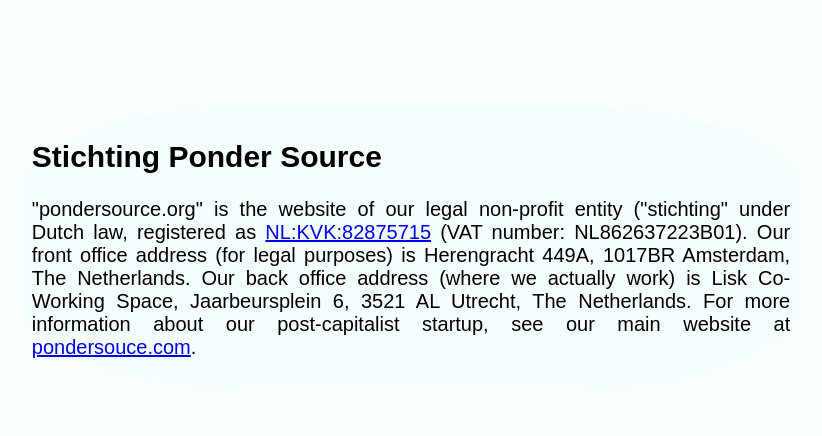
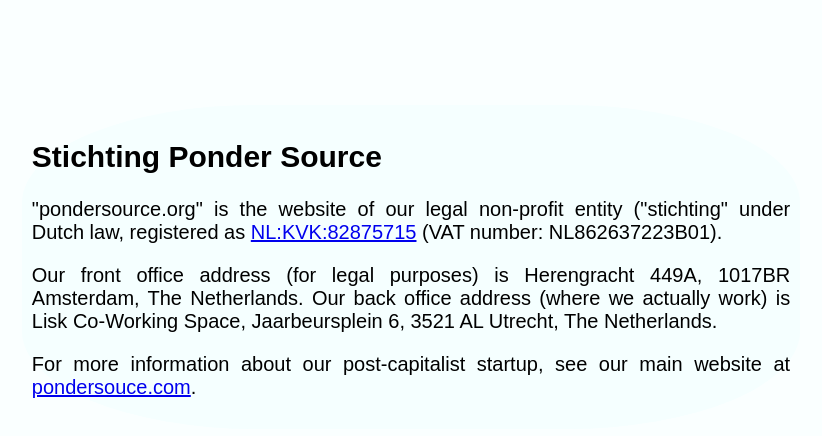
Before and after one commit to pondersource/pondersource.org, a plain HTML site: page index.html in a window 1280 px wide. Shown: the part 690-1126 px from the top of the page, without its empty margins (229-1051 px from the left). Drawn offline with Linux system fonts and the light colour scheme.

Commit message:
Paragraphs

```diff
--- a/index.html
+++ b/index.html
@@ -53,8 +53,10 @@
     <h1>Stichting Ponder Source</h1>
     <p>"pondersource.org" is the website of our legal non-profit entity ("stichting" under Dutch law,
 registered as <a href="https://www.kvk.nl/orderstraat/product-kiezen/?kvknummer=82875715">NL:KVK:82875715</a> (VAT number: NL862637223B01).
+</p><p>
 Our front office address (for legal purposes) is Herengracht 449A, 1017BR Amsterdam, The Netherlands.
 Our back office address (where we actually work) is Lisk Co-Working Space, Jaarbeursplein 6, 3521 AL Utrecht, The Netherlands.
+</p><p>
 For more information about our post-capitalist startup, see our main website at <a href="https://pondersource.com">pondersouce.com</a>.</p>
   </article>
 </body>
```
